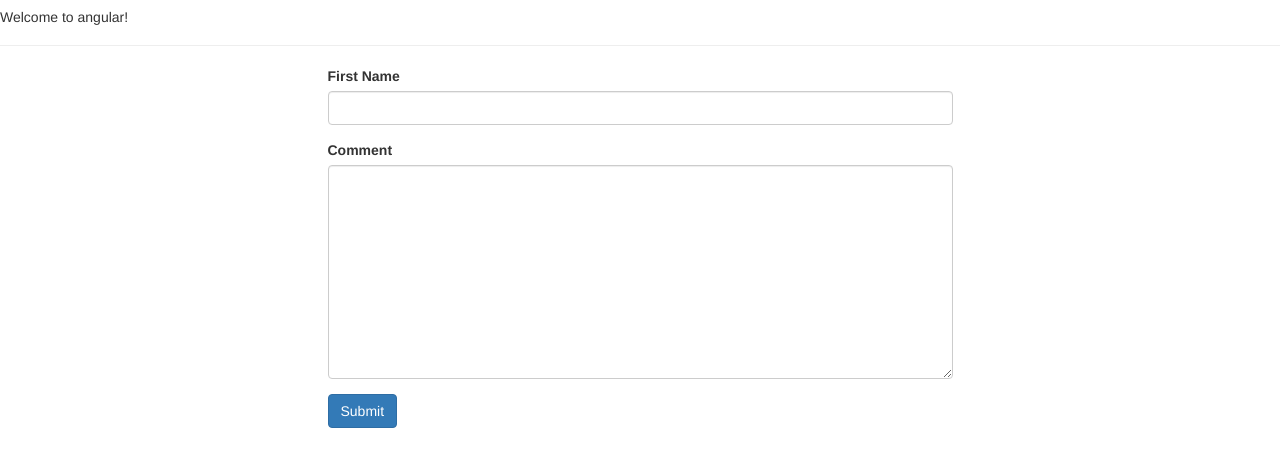
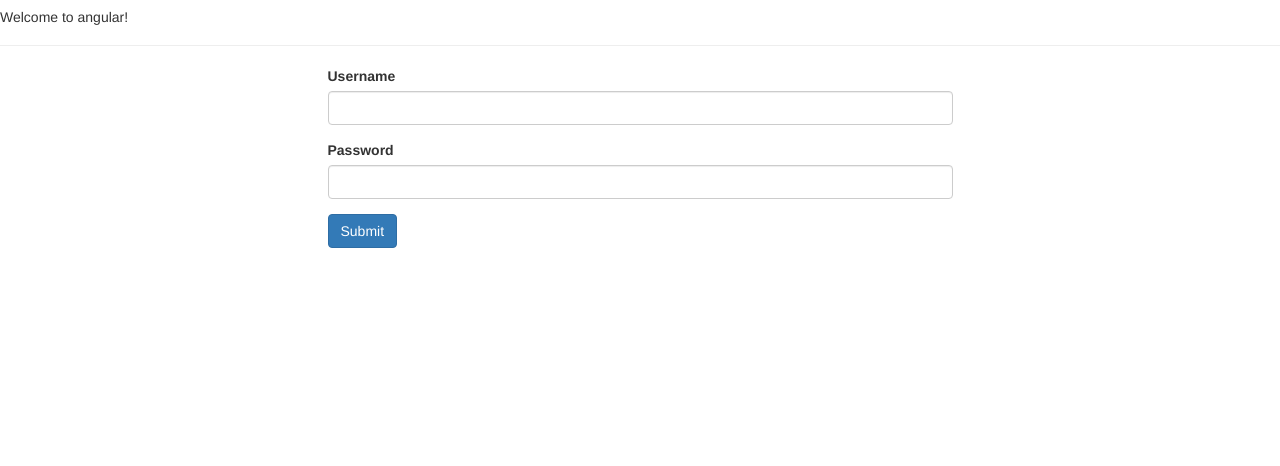
Before and after one commit to santonil2003/angular6, an Angular app: page / in a window 1280 px wide. Shown: the top 466 px of the page. Built offline with nearby package versions, Linux system fonts and the light colour scheme.

Commit message:
reactive form, custom validation etc

```diff
--- a/src/app/app.component.html
+++ b/src/app/app.component.html
@@ -9,8 +9,10 @@
 <div class="row">
   <div class="col-md-3"></div>
   <div class="col-md-6">
-      <app-contact-form>
-        </app-contact-form>
+    <!-- <app-contact-form>
+        </app-contact-form>-->
+
+    <app-reactive-form></app-reactive-form>
   </div>
   <div class="col-md-3"></div>
 
--- a/src/app/contact-form/contact-form.component.html
+++ b/src/app/contact-form/contact-form.component.html
@@ -1,8 +1,9 @@
-<form>
+<form #contactForm="ngForm" (ngSubmit)="submitForm(contactForm)">
+  <div ngModelGroup="conatact" #contact="ngModelGroup">
     <div class="form-group">
       <label for="firstName">First Name</label>
-    <input required minlength="5" maxlength="10" pattern="[A-Za-z0-9]{5}" type="text" class="form-control" id="firstName" name="firstName" ngModel #firstName="ngModel" (change)="log(firstName)"
-       />
+      <input required minlength="5" maxlength="10" pattern="[A-Za-z0-9]{5}" type="text" class="form-control" id="firstName"
+        name="firstName" ngModel #firstName="ngModel" (change)="log(firstName)" />
 
       <!--
           <div class="alert alert-danger" *ngIf="!firstName.valid && firstName.touched">
@@ -11,7 +12,8 @@
 
       <div class="alert alert-danger" *ngIf="!firstName.valid && firstName.touched">
         <div *ngIf="firstName.errors.required">First name is required</div>
-      <div *ngIf="firstName.errors.minlength">First name should be min {{firstName.errors.minlength.requiredLength}} char</div>
+        <div *ngIf="firstName.errors.minlength">First name should be min {{firstName.errors.minlength.requiredLength}}
+          char</div>
         <div *ngIf="firstName.errors.pattern">Should be of this {{firstName.errors.pattern.requiredPattern}}</div>
       </div>
     </div>
@@ -21,6 +23,54 @@
       <textarea class="form-control" id="comment" cols="30" rows="10" name="comment" ngModel #comment="ngModel"></textarea>
     </div>
 
-  <button class="btn btn-primary">Submit</button>
+    <div class="checkbox">
+      <label for="">
+        <input type="checkbox" name="isSubscribed1" ngModel value="1">1
+        <br />
+        <input type="checkbox" name="isSubscribed2" ngModel value="2">2
+        <br />
+        <input type="checkbox" name="isSubscribed3" ngModel value="3">3
+      </label>
+    </div>
+
+
+    Radio Button
+    <div class="radio">
+      <label for="">
+        <input type="radio" name="gender" value="M" ngModel> Male
+      </label>
+    </div>
+    <div class="radio">
+      <label for="">
+        <input type="radio" name="gender" value="F" ngModel> Female
+      </label>
+    </div>
+
+    Select option value as string
+    <div class="form-group">
+      <label for="contactMethod"></label>
+      <select class="form-control" id="contactMethod" name="contactMethod" ngModel multiple>
+        <option *ngFor="let method of contactMethods" [value]="method.id">
+          {{method.name}}
+        </option>
+
+      </select>
+    </div>
+
+    Select option value as object
+    <div class="form-group">
+      <label for="contactMethod"></label>
+      <select class="form-control" id="contactMethod1" name="contactMethod1" ngModel>
+        <option *ngFor="let method of contactMethods" [ngValue]="method">
+          {{method.name}}
+        </option>
+
+      </select>
+    </div>
+
+    {{contactForm.value | json }}
+
+  </div>
+  <button class="btn btn-primary" [disabled]="!contactForm.valid">Submit</button>
 
 </form>
--- a/src/app/contact-form/contact-form.component.ts
+++ b/src/app/contact-form/contact-form.component.ts
@@ -6,6 +6,16 @@ import { Component, OnInit } from '@angular/core';
   styleUrls: ['./contact-form.component.css']
 })
 export class ContactFormComponent implements OnInit {
+
+
+  contactMethods = [
+    { id: 1, name: 'Sanil' },
+    { id: 2, name: 'Anil' },
+    { id: 3, name: 'Nil' },
+    { id: 4, name: 'Samuel' },
+    { id: 5, name: 'Amuel' },
+    { id: 6, name: 'Muel' },
+  ];
 
   constructor() { }
 
@@ -16,4 +26,8 @@ export class ContactFormComponent implements OnInit {
     console.log(e);
   }
 
+  submitForm(form) {
+    console.log(form.value)
+  }
+
 }
--- /dev/null
+++ b/src/app/reactive-form/password.validators.ts
@@ -0,0 +1,11 @@
+import { AbstractControl, ValidationErrors } from '@angular/forms';
+
+export class PasswordValidators {
+
+	static cannotContainSpace(control: AbstractControl): ValidationErrors | null {
+		if ((control.value as string).indexOf(' ') >= 0) {
+			return { cannotContainSpace: true };
+		}
+		return null;
+	}
+}
--- /dev/null
+++ b/src/app/reactive-form/reactive-form.component.html
@@ -0,0 +1,19 @@
+<form [formGroup]="myForm">
+  <div class="form-group">
+    <label for="username">Username</label>
+    <input id="username" type="text" class="form-control" formControlName="username">
+    <div class="alert alert-danger" *ngIf="username.touched && username.invalid">
+      <div *ngIf="username.errors.required">Username is required</div>
+      <div *ngIf="username.errors.minlength">Username should be min {{username.errors.minlength.requiredLength}}</div>
+    </div>
+  </div>
+  <div class="form-group">
+    <label for="password">Password</label>
+    <input id="password" type="password" class="form-control" formControlName="password">
+    <div class="alert alert-danger" *ngIf="password.touched && password.invalid">
+      <div *ngIf="password.errors.required">Password is required</div>
+      <div *ngIf="password.errors.cannotContainSpace">Password can not contain space.</div>
+    </div>
+  </div>
+  <button class="btn btn-primary">Submit</button>
+</form>
--- /dev/null
+++ b/src/app/reactive-form/reactive-form.component.ts
@@ -0,0 +1,37 @@
+import { Component, OnInit } from '@angular/core';
+import { FormGroup, FormControl, Validators } from '@angular/forms';
+import { PasswordValidators } from './password.validators';
+
+@Component({
+  selector: 'app-reactive-form',
+  templateUrl: './reactive-form.component.html',
+  styleUrls: ['./reactive-form.component.css']
+})
+export class ReactiveFormComponent implements OnInit {
+
+  constructor() { }
+
+  ngOnInit() {
+  }
+
+  // tslint:disable-next-line:member-ordering
+  myForm = new FormGroup({
+    username: new FormControl('', [
+      Validators.required,
+      Validators.minLength(5)
+    ]),
+    password: new FormControl('', [
+      Validators.required,
+      PasswordValidators.cannotContainSpace
+    ])
+  });
+
+  get password() {
+    return this.myForm.get('password');
+  }
+
+  get username() {
+    return this.myForm.get('username');
+  }
+
+}
--- a/src/tslint.json
+++ b/src/tslint.json
@@ -1,6 +1,6 @@
 {
     "extends": "../tslint.json",
-    "rules": {
+    /*  "rules": {
         "directive-selector": [
             true,
             "attribute",
@@ -13,5 +13,5 @@
             "app",
             "kebab-case"
         ]
-    }
+    }*/
 }
```
Also changed, not shown: src/app/app.module.ts (+6 -3 lines), src/app/reactive-form/reactive-form.component.css (added), 1 other file (tests, documents, lock files or other folders). Lines whose indentation alone changed are shown as unchanged.
